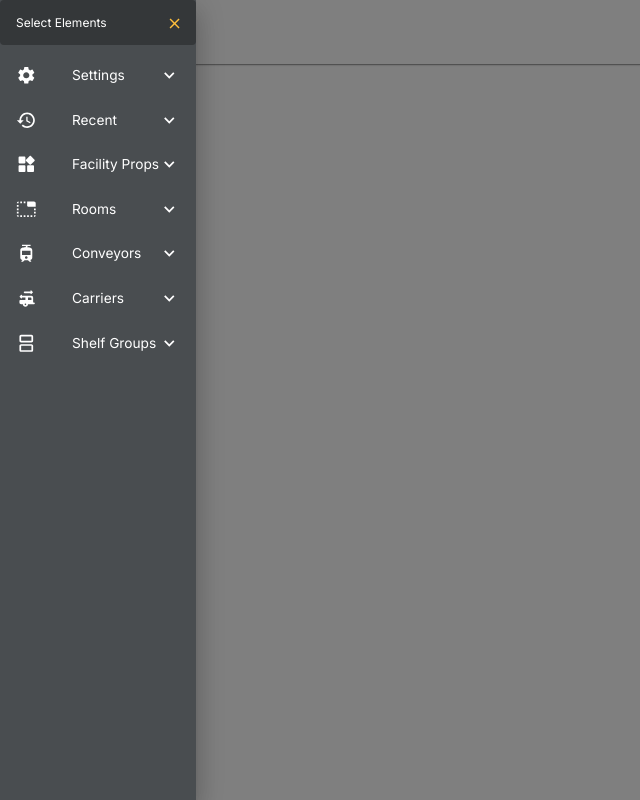
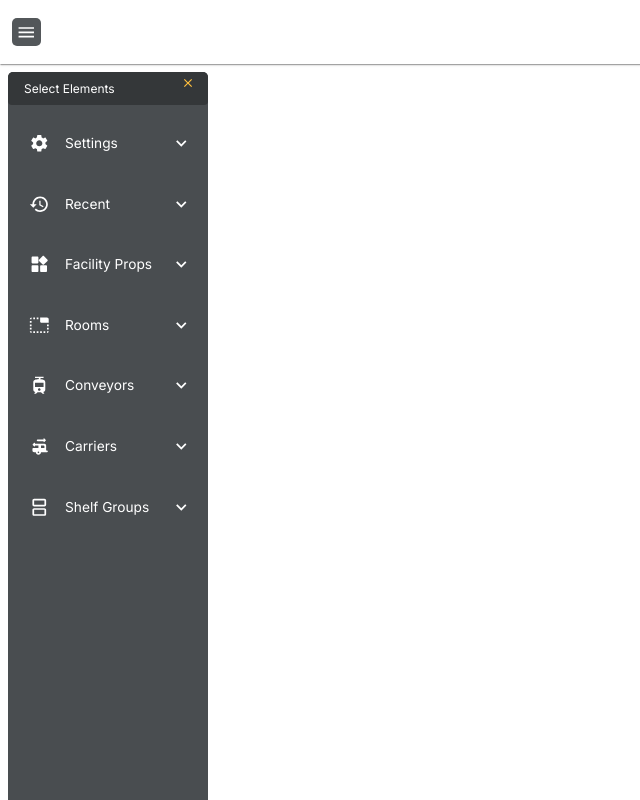
Before and after one commit to zihad0292/figma-to-react, a React (Create React App) app: page / in a window 1280 px wide. Both pictures are taken after a click on the button 26 px from the left and 32 px from the top of the page. Shown: the whole page, without its empty margins (0-640 px from the left). Built offline with nearby package versions, Linux system fonts and the light colour scheme.

Commit message:
Adjust Sidebar design to match design

```diff
--- a/src/components/Sidebar/Sidebar.js
+++ b/src/components/Sidebar/Sidebar.js
@@ -4,12 +4,13 @@ import React, { useState } from "react";
 import {
   Drawer,
   List,
-  ListItem,
+  ListItemButton,
   ListItemText,
   ListItemIcon,
   Collapse,
   Alert,
 } from "@mui/material";
+
 import { styled } from "@mui/material/styles";
 
 // MUI icons
@@ -26,49 +27,105 @@ function Sidebar({ drawerOpen, handleDrawerClose, menuItems }) {
   };
 
   const renderMenuItems = items =>
-    items.map((item, index) => (
+    items.map((item, index) => {
+      const isActiveItem = expandItems[item.text];
+      return (
         <div key={index}>
-        <ListItem button onClick={() => handleExpand(item.text)}>
+          <ListItemButton
+            onClick={() => handleExpand(item.text)}
+            sx={{
+              pt: 2,
+              pb: 2,
+              backgroundColor: isActiveItem ? "#343739" : "transparent",
+              borderLeft: isActiveItem
+                ? "5px solid #696563"
+                : "5px solid transparent",
+              "&>.MuiSvgIcon-root ": {
+                color: isActiveItem ? "#FFBF3C" : "#fff",
+              },
+              "&:hover": {
+                backgroundColor: isActiveItem ? "#343739" : "transparent",
+              },
+            }}
+          >
             <ListItemIcon>{item.icon}</ListItemIcon>
             <ListItemText primary={item.text} />
             {expandItems[item.text] ? <ExpandLess /> : <ExpandMore />}
-        </ListItem>
+          </ListItemButton>
           <Collapse in={expandItems[item.text]} timeout="auto" unmountOnExit>
             <List component="div" disablePadding>
               {item.items.map((childItem, childIndex) => (
-              <ListItem button key={childIndex}>
+                <ListItemButton
+                  key={childIndex}
+                  sx={{
+                    borderTop: "1px solid #696563",
+                    pt: 0,
+                    pb: 0,
+                    backgroundColor: "#3E4143",
+                    // "&:hover": {
+                    //   backgroundColor: "#3E4143",
+                    // },
+                  }}
+                >
                   <ListItemIcon>{/* Child Item Icon */}</ListItemIcon>
                   <ListItemText primary={childItem} />
-              </ListItem>
+                </ListItemButton>
               ))}
             </List>
           </Collapse>
         </div>
-    ));
+      );
+    });
 
   const Sidebar = styled(Drawer)({
     "& .MuiDrawer-paper": {
       background: "#494D50",
       color: "#fff",
+      position: "absolute",
+      left: "8px", // Adjust the desired distance from the left edge
+      top: "72px", // Adjust the desired distance from the top edge
+      borderRadius: "5px",
     },
     "& .MuiListItemIcon-root": {
       color: "#fff",
     },
   });
   const MenuTitle = styled(Alert)({
+    paddingTop: 0,
+    paddingBottom: 0,
     background: "#343739",
     color: "#fff",
     "& .MuiIconButton-root": {
       color: "#FFBF3C",
+      paddingTop: 0,
+      paddingBottom: 0,
+      "& .MuiSvgIcon-root ": {
+        fontSize: "14px",
+      },
     },
   });
 
   return (
-    <Sidebar anchor="left" open={drawerOpen} onClose={handleDrawerClose}>
+    <Sidebar
+      anchor="left"
+      open={drawerOpen}
+      onClose={handleDrawerClose}
+      hideBackdrop={true}
+      elevation={0}
+    >
       <MenuTitle icon={false} onClose={handleDrawerClose}>
         Select Elements
       </MenuTitle>
-      <List>{renderMenuItems(menuItems)}</List>
+      <List
+        sx={{
+          width: "200px",
+          "& .MuiListItemIcon-root": {
+            minWidth: "36px",
+          },
+        }}
+      >
+        {renderMenuItems(menuItems)}
+      </List>
     </Sidebar>
   );
 }
```
Lines whose indentation alone changed are shown as unchanged.
